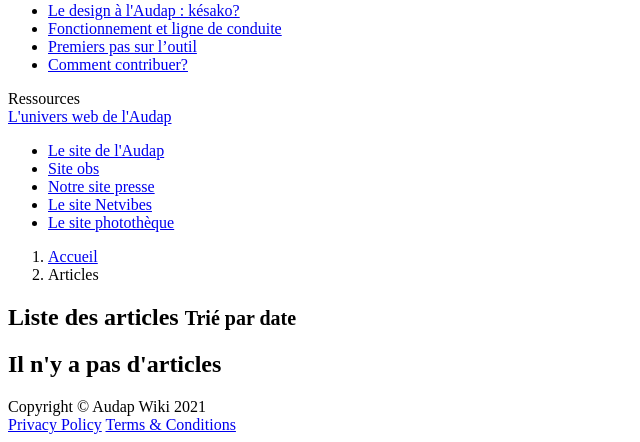
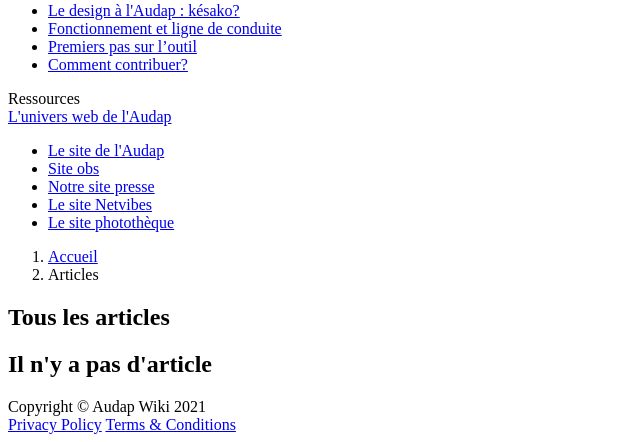
Before and after one commit to WildCodeSchool/BTZ_PHP_2021_03_Wiki, a Symfony app: template templates/article/index.html.twig in a window 1280 px wide. Shown: the part 445-887 px from the top of the page, without its empty margins (0-640 px from the left). Run offline with Twig, Linux system fonts and the light colour scheme; the template is opened without the code that fills it, so the values that code supplies are empty; some libraries are stand-ins or nearby versions.

Commit message:
Fixes on the articles page and in the ArticleController

```diff
--- a/src/Controller/ArticleController.php
+++ b/src/Controller/ArticleController.php
@@ -5,7 +5,6 @@ namespace App\Controller;
 use App\Entity\Article;
 use App\Entity\Version;
 use App\Form\ArticleType;
-use App\Repository\ArticleRepository;
 use App\Repository\VersionRepository;
 use Symfony\Bundle\FrameworkBundle\Controller\AbstractController;
 use Symfony\Component\HttpFoundation\Request;
--- a/templates/article/index.html.twig
+++ b/templates/article/index.html.twig
@@ -12,8 +12,7 @@
 		<li class="breadcrumb-item active">Articles</li>
 	</ol>
 	<h1 class="mt-4 mb-3">
-		Liste des articles
-		<small>Trié par date</small>
+		Tous les articles
 	</h1>
 	<div class="row">
 		{% for article in articles %}
@@ -31,7 +30,7 @@
 			</div>
 		{% else %}
 			<div>
-				<h2>Il n'y a pas d'articles</td>
+				<h2>Il n'y a pas d'article</td>
 			</div>
 		{% endfor %}
 	</div>
```
